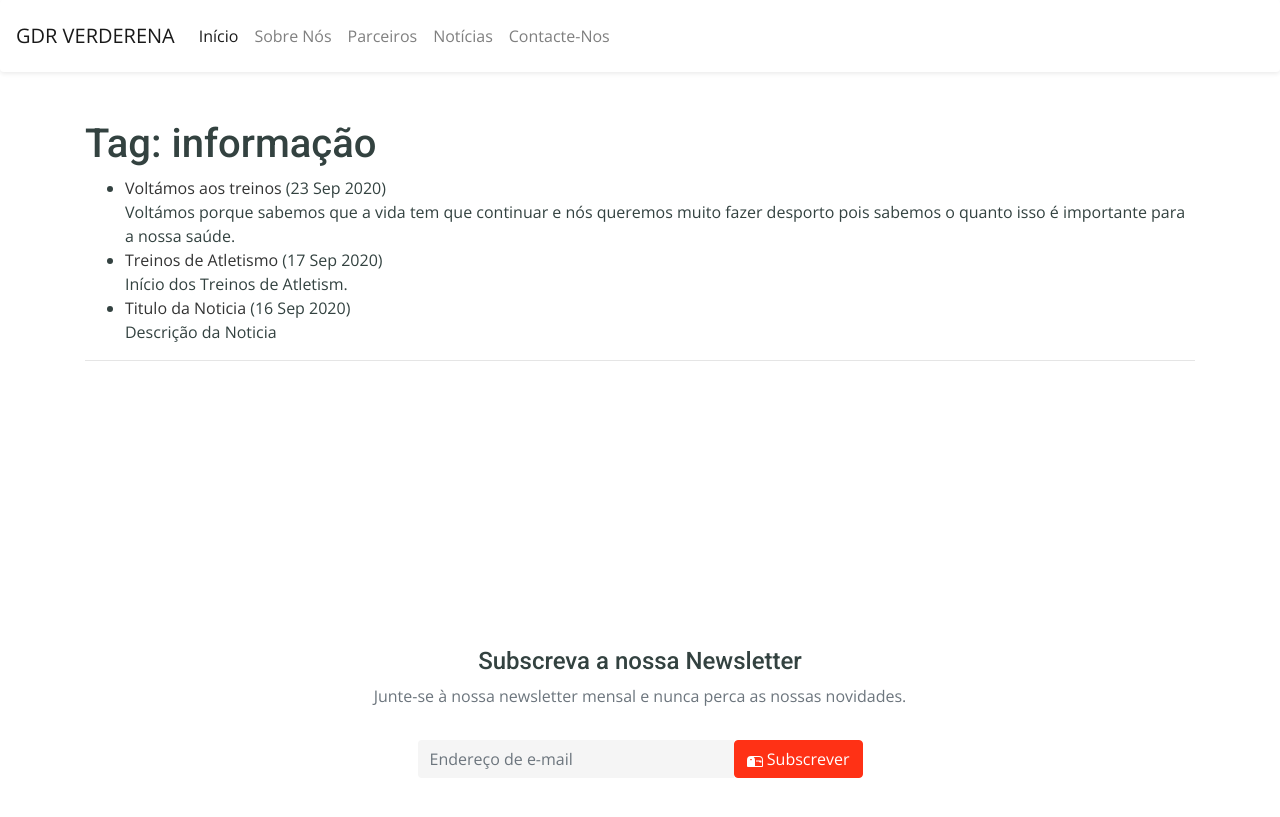
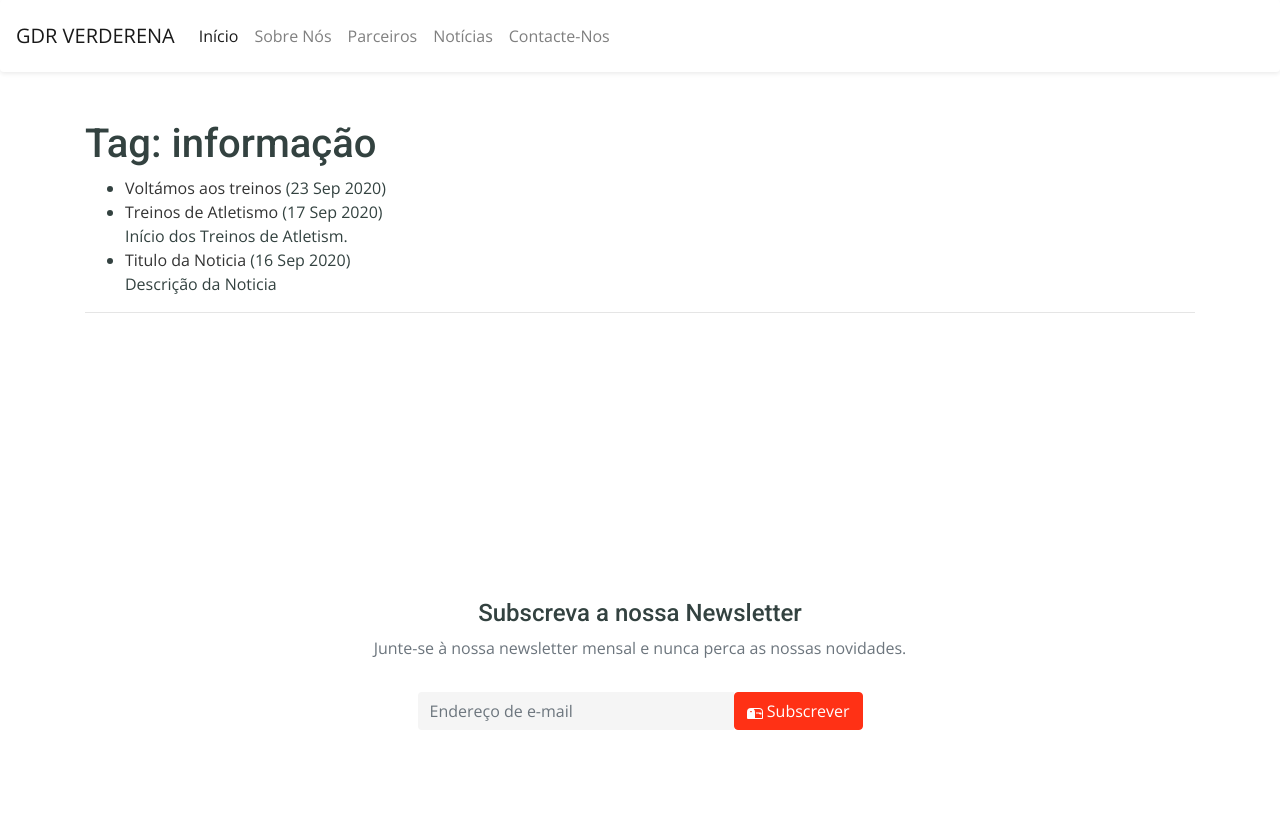
Before and after one commit to GDR-Verderena/gdr-verderena.github.io, a Jekyll site: the page built from tag/informação.md, in a window 1280 px wide and 900 px high. Shown: the top 817 px of the window. Built offline with Jekyll 4.4.1, drawn with Linux system fonts in a browser that asks for light colours; nearby versions of some CDN libraries; library files that are not in the unit come from our copies.

Commit message:
Update 2020-09-23-Voltamos aos Treinos.md

```diff
--- a/_posts/2020-09-23-Voltamos aos Treinos.md
+++ b/_posts/2020-09-23-Voltamos aos Treinos.md
@@ -3,7 +3,7 @@ layout: post
 title: "Voltámos aos treinos"
 date: 2020-09-23
 author: GDR Verderena
-description: Voltámos porque sabemos que a vida tem que continuar e nós queremos muito fazer desporto pois sabemos o quanto isso é importante para a nossa saúde.
+description:
 featured-image: https://cld.pt/dl/thumb/bd63fb60-8b7b-4110-b453-7ff1dc00958f/voltamos/IMG_8612.jpg?format=jpeg&size=xl&crop=false
 
 tags: desporto informação
```
